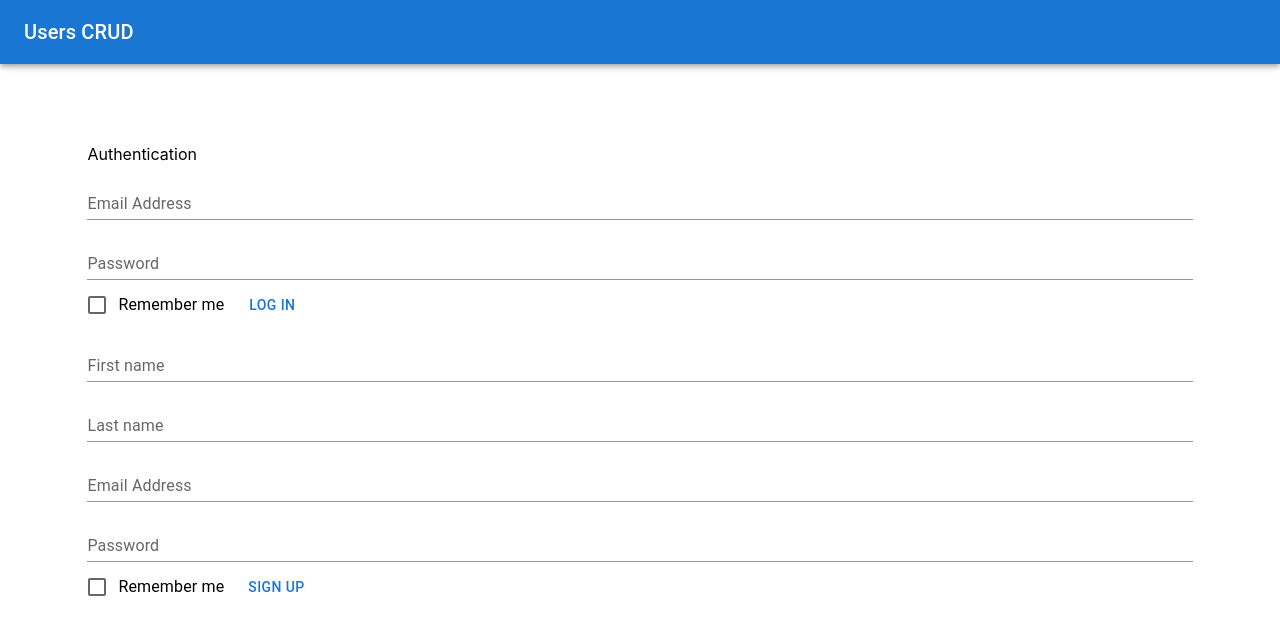
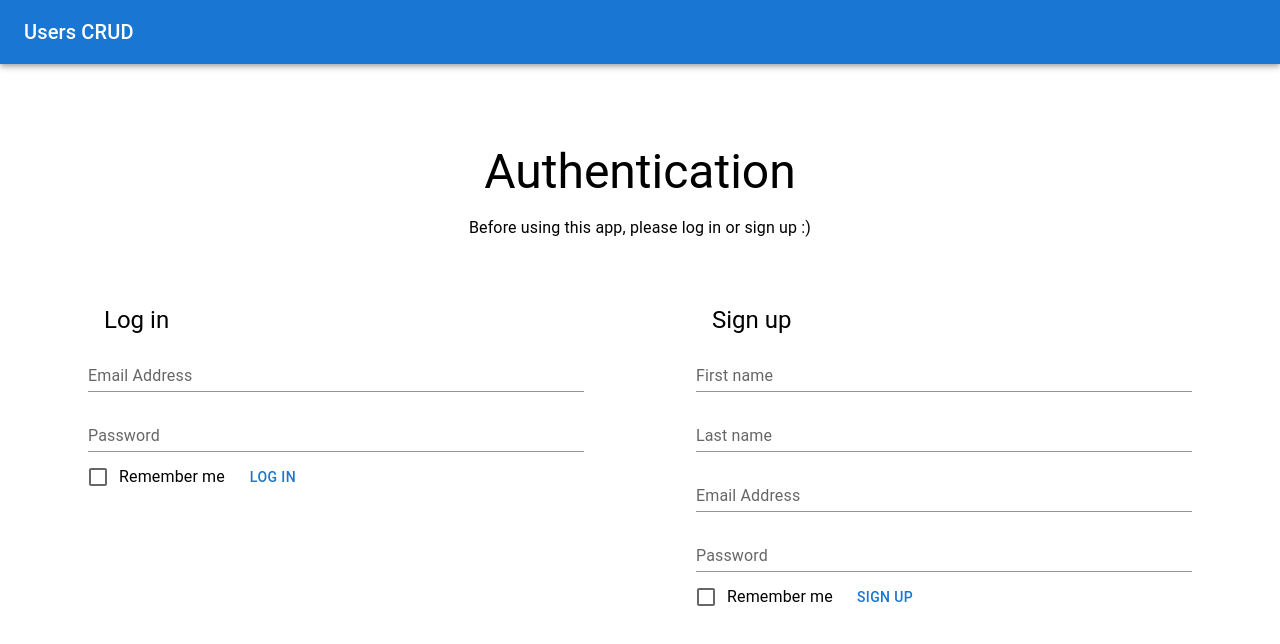
Before and after one commit to PashkevichTania/Users-CRUD-App, a React (Create React App) app in the folder users-crud-app/: page /auth in a window 1280 px wide. Shown: the top 644 px of the page. Built offline with nearby package versions, Linux system fonts and the light colour scheme.

Commit message:
feat: add styling to auth page

```diff
--- a/users-crud-app/src/components/LoginForm/LoginForm.jsx
+++ b/users-crud-app/src/components/LoginForm/LoginForm.jsx
@@ -1,5 +1,5 @@
 import React, {useState} from 'react';
-import {Button, Checkbox, FormControlLabel, TextField} from "@mui/material";
+import {Button, Checkbox, Container, FormControlLabel, TextField, Typography} from "@mui/material";
 import {ErrorFormMessage} from "components/StyledComponents/styled";
 import {useFormik} from "formik";
 import * as Yup from "yup";
@@ -33,7 +33,8 @@ const LoginForm = () => {
 
 
   return (
-    <div>
+    <Container>
+      <Typography variant="h5" component="h3" sx={{ml: '1rem'}}>Log in</Typography>
       <form onSubmit={formik.handleSubmit}>
         <TextField
           margin="dense"
@@ -76,7 +77,7 @@ const LoginForm = () => {
         />
         <Button type={"submit"}>Log in</Button>
       </form>
-    </div>
+    </Container>
   );
 };
 
--- a/users-crud-app/src/components/SignUpForm/SignUpForm.jsx
+++ b/users-crud-app/src/components/SignUpForm/SignUpForm.jsx
@@ -1,5 +1,5 @@
 import React, {useState} from 'react';
-import {Button, Checkbox, FormControlLabel, TextField} from "@mui/material";
+import {Button, Checkbox, Container, FormControlLabel, TextField, Typography} from "@mui/material";
 import {ErrorFormMessage} from "components/StyledComponents/styled";
 import {useFormik} from "formik";
 import * as Yup from "yup";
@@ -41,7 +41,8 @@ const SignUpForm = () => {
 
 
   return (
-    <div>
+    <Container>
+      <Typography variant="h5" component="h3" sx={{ml: '1rem'}}>Sign up</Typography>
       <form onSubmit={formik.handleSubmit}>
         <TextField
           margin="dense"
@@ -114,7 +115,7 @@ const SignUpForm = () => {
         />
         <Button type={"submit"}>Sign up</Button>
       </form>
-    </div>
+    </Container>
   );
 };
 
--- a/users-crud-app/src/pages/Auth/Auth.jsx
+++ b/users-crud-app/src/pages/Auth/Auth.jsx
@@ -1,17 +1,27 @@
 import React from 'react';
 import LoginForm from "components/LoginForm/LoginForm";
 import SignUpForm from "components/SignUpForm/SignUpForm";
+import {Container, Grid, Typography} from "@mui/material";
 
 
 const Auth = () => {
 
 
   return (
-    <div>
-      Authentication
-      <LoginForm />
-      <SignUpForm />
-    </div>
+    <Container>
+      <Grid container spacing={8}>
+        <Grid item xs={12} md={12} textAlign={"center"}>
+          <Typography variant="h3" component="h2">Authentication</Typography>
+          <Typography sx={{mt:'1rem'}}>Before using this app, please log in or sign up :)</Typography>
+        </Grid>
+        <Grid item xs={12} md={6}>
+          <LoginForm />
+        </Grid>
+        <Grid item xs={12} md={6}>
+          <SignUpForm />
+        </Grid>
+      </Grid>
+    </Container>
   );
 };
 
```
